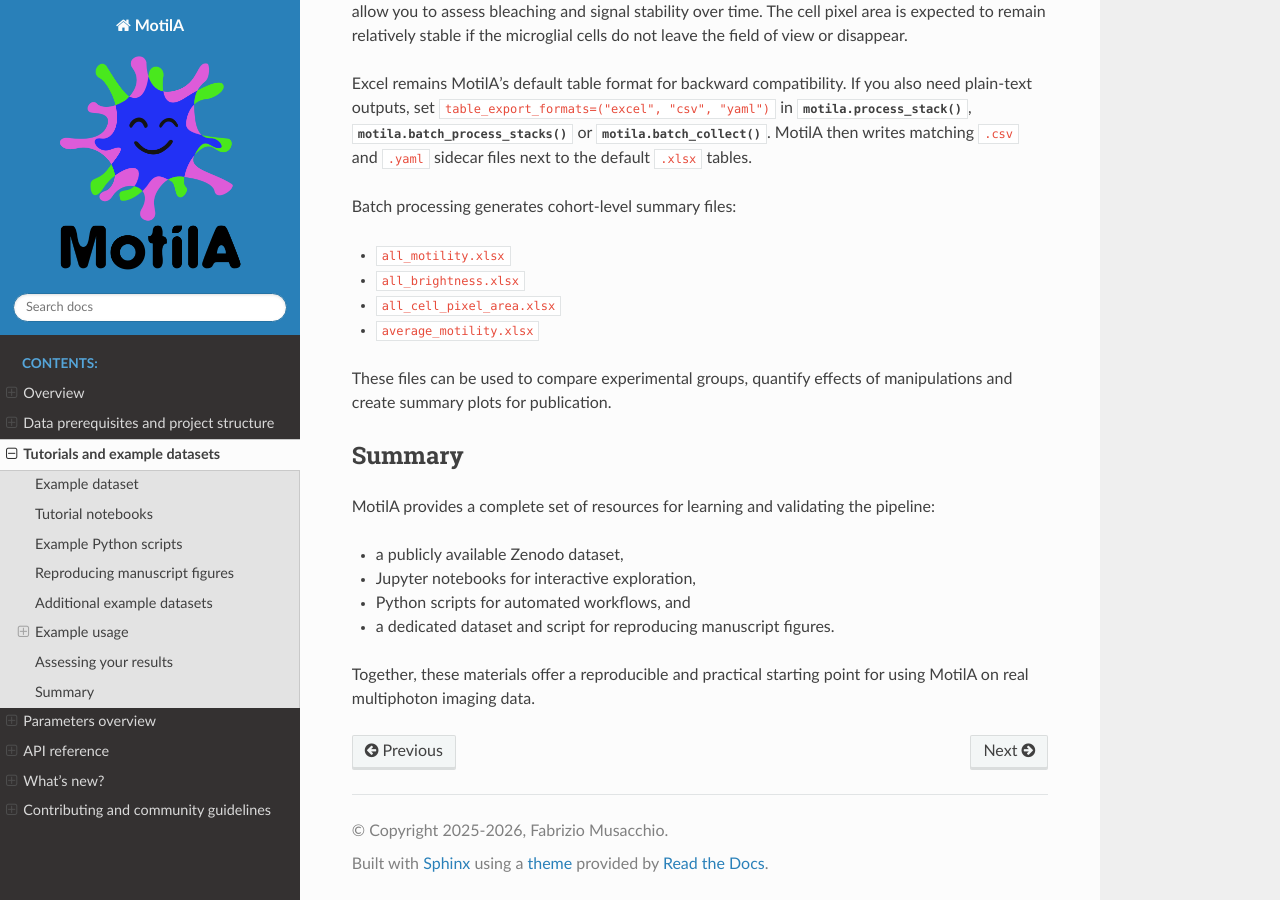
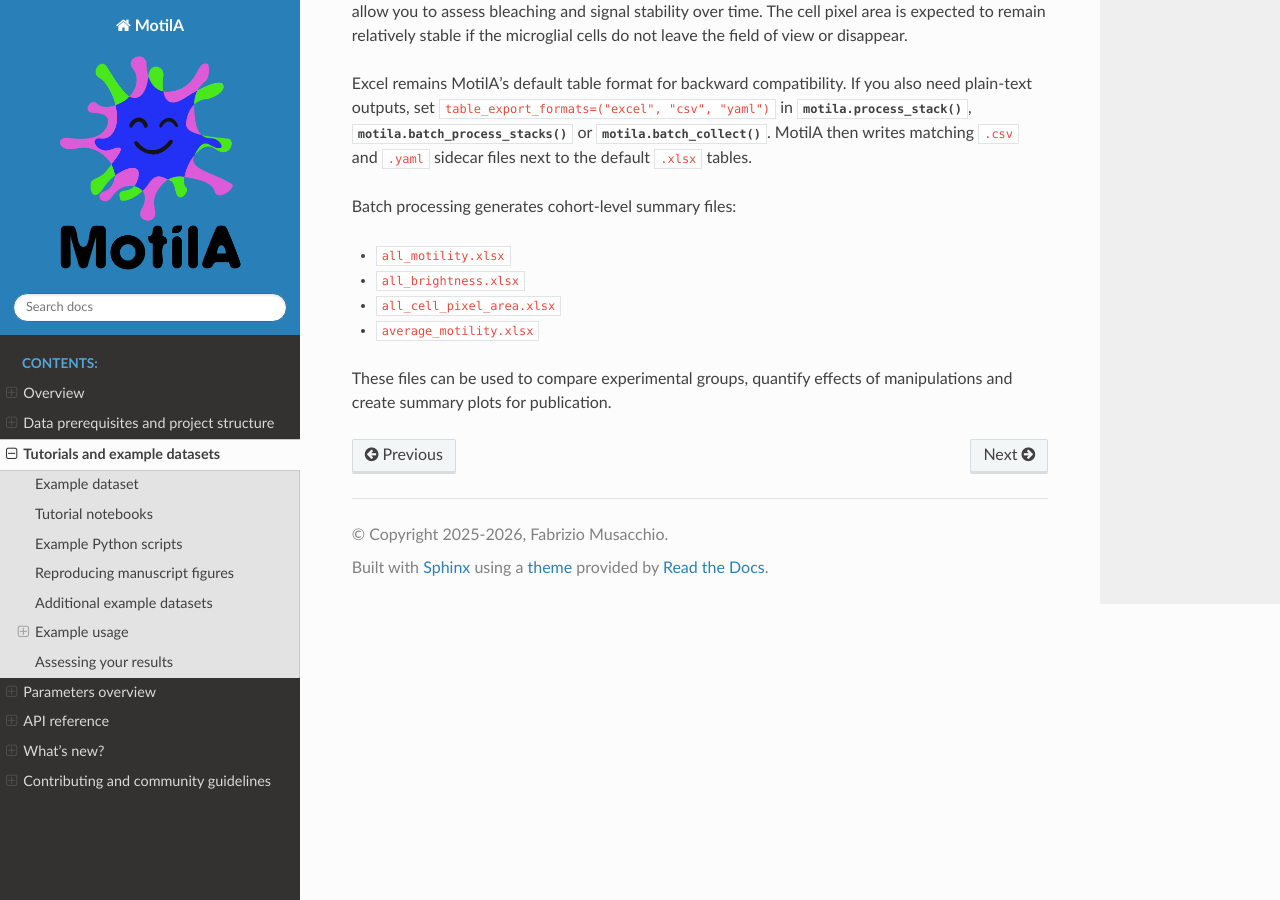
Before and after one commit to FabrizioMusacchio/MotilA, a Sphinx documentation site: the page built from docs/source/tutorials.rst, in a window 1280 px wide and 900 px high, scrolled down 11051 px. Built offline with Sphinx 7.4.7 and the Read the Docs theme 3.1.0, drawn with Linux system fonts in a browser that asks for light colours; some of the changed lines change nothing that is shown.

Commit message:
style: update formatting for summary section in tutorials documentation

```diff
--- a/docs/source/tutorials.rst
+++ b/docs/source/tutorials.rst
@@ -576,16 +576,16 @@ Batch processing generates cohort-level summary files:
 These files can be used to compare experimental groups, quantify effects of
 manipulations and create summary plots for publication.
 
-Summary
--------
+.. Summary
+.. -------
 
-MotilA provides a complete set of resources for learning and validating the
-pipeline:
+.. MotilA provides a complete set of resources for learning and validating the
+.. pipeline:
 
-* a publicly available Zenodo dataset,
-* Jupyter notebooks for interactive exploration,
-* Python scripts for automated workflows, and
-* a dedicated dataset and script for reproducing manuscript figures.
+.. * a publicly available Zenodo dataset,
+.. * Jupyter notebooks for interactive exploration,
+.. * Python scripts for automated workflows, and
+.. * a dedicated dataset and script for reproducing manuscript figures.
 
-Together, these materials offer a reproducible and practical starting point for
-using MotilA on real multiphoton imaging data.
+.. Together, these materials offer a reproducible and practical starting point for
+.. using MotilA on real multiphoton imaging data.
```
